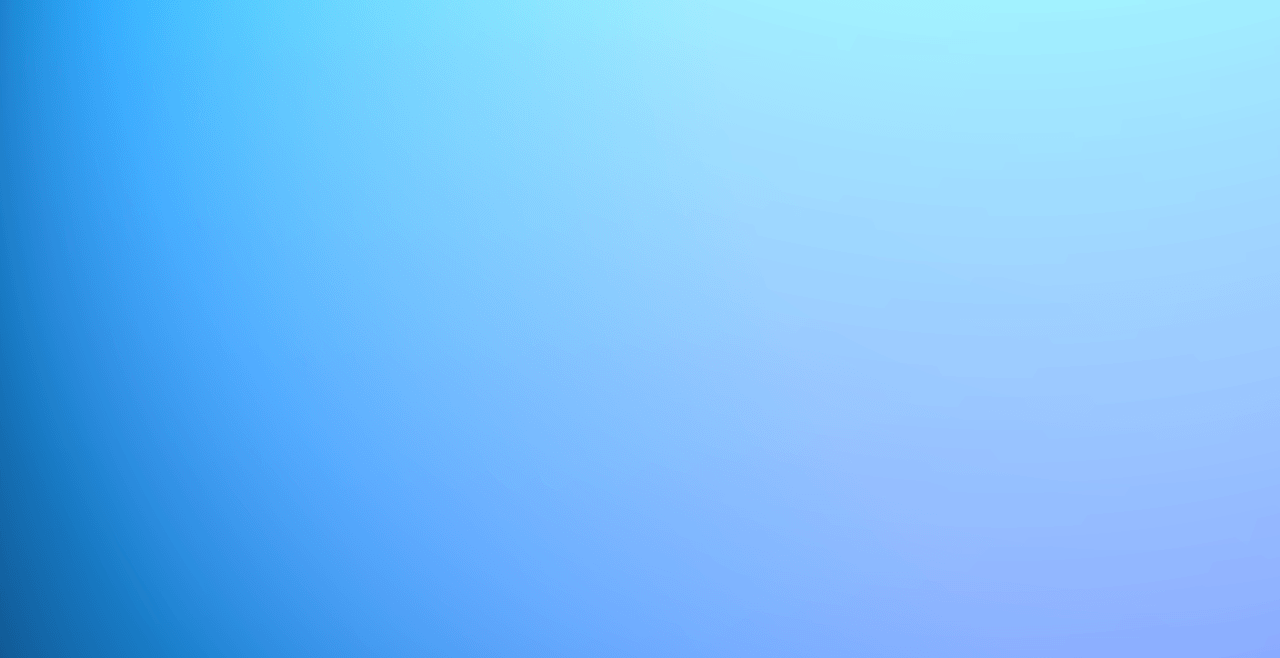
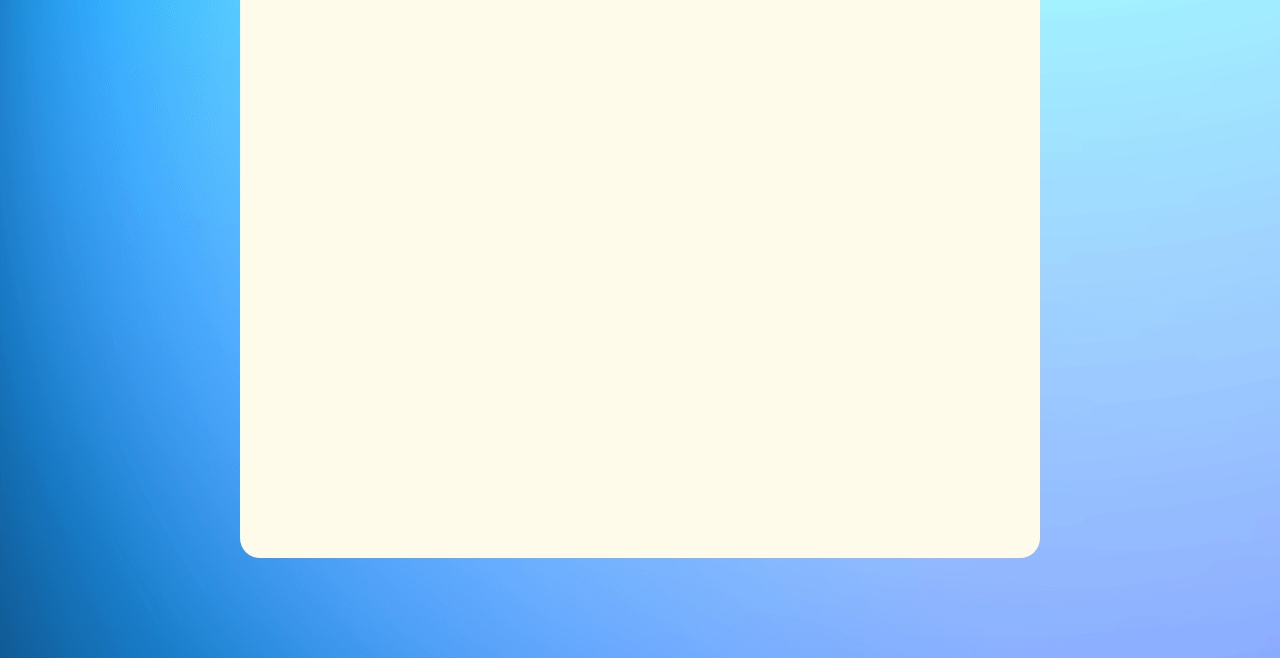
Before and after one commit to joachaile23/miniproyecto, a plain HTML site: page index.html in a window 1280 px wide. Shown: the part 142-800 px from the top of the page. Drawn offline with Linux system fonts and the light colour scheme.

```diff
--- a/index.html
+++ b/index.html
@@ -9,6 +9,7 @@
 </head>
 <body>
     <h1 id="titulo"> CONTADOR </h1>
+    <canvas id="cuadro" width="800px" height="600px"></canvas>
     <script src = "miniproyecto.js"></script>
 </body>
 </html>
--- a/style.css
+++ b/style.css
@@ -13,3 +13,13 @@
     color:#00337C;
     font-size: 65px;
 }
+
+#cuadro
+{
+    background-color: #FFFBEB;
+    position: absolute;
+    left: 50%;
+    top: 50%;
+    transform: translate(-50%, -50%);
+    border-radius: 20px;
+}
```
